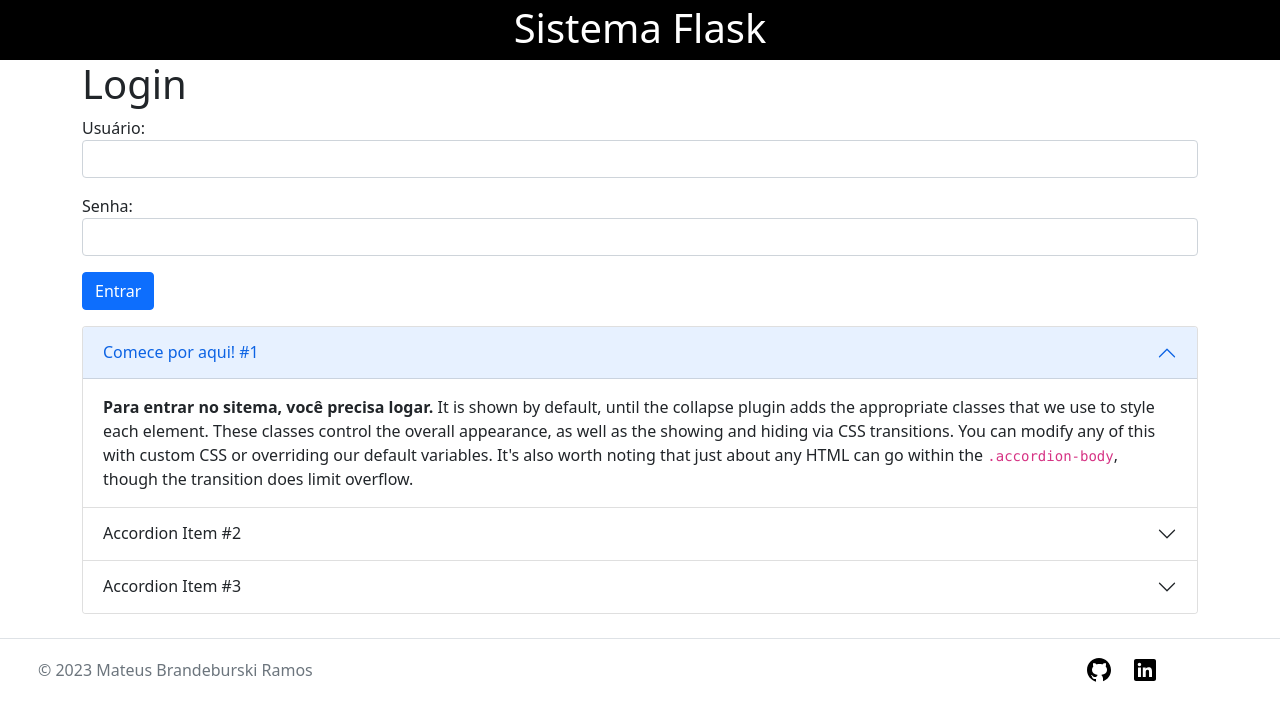
After one commit to MateusBrandeburski/web_service_flask, a Flask app: template templates/login/login.html in a window 1280 px wide. The commit adds this page. Shown: the top 721 px of the page. Run offline with Flask 2, Linux system fonts and the light colour scheme; the template is opened without the code that fills it, so the values that code supplies are empty; some libraries are stand-ins or nearby versions.

Commit message:
modificações variadas uma pasta chamada blueprints e dentro dela todos os blueprints. uma pagina de login inicial. Full bootstrap na página de login.

```diff
--- a/app.py
+++ b/app.py
@@ -1,7 +1,8 @@
 from flask import Flask
-from blueprint_calculadora_grafica.calculaora_grafica import calculadora_grafica
+from blueprints.calculadora_grafica.calculaora_grafica import calculadora_grafica
 from blueprint_calculadora_query.calculadora_query import calcularora_query
 from blueprint_livros.livros import livros
+from blueprints.login.login import login
 
 app = Flask(__name__)
 app.secret_key = ['mateus']
@@ -9,6 +10,7 @@ app.secret_key = ['mateus']
 app.register_blueprint(calculadora_grafica)
 app.register_blueprint(calcularora_query)
 app.register_blueprint(livros)
+app.register_blueprint(login)
 
 
 if __name__ == '__main__':
--- a/blueprint_livros/livros.py
+++ b/blueprint_livros/livros.py
@@ -1,7 +1,7 @@
 from flask import Blueprint, render_template, request, redirect, session, flash
 
+
 livros = Blueprint('livros', __name__, template_folder='livros')
-
 
 
 class Livro:
@@ -21,20 +21,27 @@ livro7 = Livro('Olavo de Carvalho', '74185296335', 'Negativo')
 lista = [livro1, livro2, livro3, livro4, livro5, livro6, livro7]
 
 
-@livros.route('/lista')
-def index():
-    return render_template('livros/lista_dados.html', livros=lista)
+# @livros.route('/lista')
+# def index():
+#     if 'usuario_logado' not in session or session['usuario_logado'] == None:
+#         return redirect('/login')
+
+#     return render_template('livros/lista_dados.html', livros=lista)
 
 
 
 @livros.route('/novo')
 def renderiza_formulario():
+    if 'usuario_logado' not in session or session['usuario_logado'] == None:
+        return redirect('/login')
+
     return render_template('livros/cadastro_dados.html', titulo='Atena')
 
 
 
 @livros.route('/criar', methods=['POST'])
 def pega_dados_do_formulario():
+
 
     nome = request.form['nome']
     autor = request.form['categoria']
@@ -46,18 +53,26 @@ def pega_dados_do_formulario():
 
 
 
-@livros.route('/login')
-def login():
-    return render_template('livros/login.html')
+# @livros.route('/login')
+# def login():
+#     return render_template('livros/login.html')
 
 
 
-@livros.route('/autenticar', methods=['POST'])
-def autenticar():
-    if 'developer' in request.form['senha']:
-        session['usuario_logado'] = request.form['usuario']
-        flash('Usuário ' + session['usuario_logado'] + ' logado com sucesso') #mensagem rápida e única
-        return redirect('/novo')
-    else:
-        flash('Usuário Não Logado')
-        return redirect('/login')
+# @livros.route('/autenticar', methods=['POST'])
+# def autenticar():
+#     if 'developer' in request.form['senha']:
+#         session['usuario_logado'] = request.form['usuario']
+#         flash('Usuário ' + session['usuario_logado'] + ' logado com sucesso') #mensagem rápida e única
+#         return redirect('/lista')
+#     else:
+#         flash('Username ou password inválidos')
+#         return redirect('/login')
+
+
+
+@livros.route('/logout')
+def logout():
+    session['usuario_logado'] = None
+    flash('Logout efetuado com sucesso')
+    return redirect('/login')
--- a/templates/calculadora_grafica/calculadora_de_pitagoras.html
+++ b/templates/calculadora_grafica/calculadora_de_pitagoras.html
@@ -3,7 +3,7 @@
 <head>
     <meta charset="UTF-8">
     <meta http-equiv="X-UA-Compatible" content="IE=edge">
-    <meta name="viewport" content="width=device-width, initial-scale=1.0">
+    <meta name="viewport" content="width=device-width, initial-scale=1">
     <!-- para visualizar no flask -->
     <link rel="stylesheet" href="/static/styles.css">
     <!-- para poder ver com uma extensão do vscode -->
@@ -27,7 +27,7 @@
         </nav>
     </header>
     <div class="linha_grafica_do_titulo"></div>
-    <div class="titulo">
+    <div class="titulo" style="max-width: 100%; height: auto;">
         <img src="/static/image/Logos - Projetos.png" alt="">
     </div>
     <div class="fundo_formulario">
--- /dev/null
+++ b/templates/login/login.html
@@ -0,0 +1,90 @@
+<!DOCTYPE html>
+<html>
+  <head>
+    <meta charset="utf-8">
+    <meta name="viewport" content="width=device-width, initial-scale=1">
+    <title>Atena</title>
+    <script src="https://cdn.jsdelivr.net/npm/bootstrap@5.3.0-alpha1/dist/js/bootstrap.bundle.min.js"></script>
+    <link rel="stylesheet" href="{{ url_for('static', filename='bootstrap.css') }}">
+  </head>
+  <body>
+    <header>
+        <!-- Jumbotron -->
+        <div class="p-1 text-center bg-black">
+          <h1 class="mb-1 text-white">Sistema Flask</h1>
+        </div>
+        <!-- Jumbotron -->
+      </header>
+    <div class="container">
+      {% with messages = get_flashed_messages() %}
+            {% if messages %}
+                <ul id="messages" class="list-unstyled">
+                {% for message in messages %}
+                    <li class="alert alert-success">{{ message }}</li>
+                {% endfor %}
+                </ul>
+            {% endif %}
+        {% endwith %}
+        <h1>Login</h1>
+        <form method="post" action="/autenticar">
+            <p><label>Usuário:</label> <input class="form-control" type="text" name="usuario" required></p>
+            <p><label>Senha:</label> <input class="form-control" type="password" name="senha" required></p>
+            <p><button class="btn btn-primary" type="submit">Entrar</button></p>
+        </form>
+        <div class="accordion" id="accordionExample">
+            <div class="accordion-item">
+              <h2 class="accordion-header" id="headingOne">
+                <button class="accordion-button" type="button" data-bs-toggle="collapse" data-bs-target="#collapseOne" aria-expanded="true" aria-controls="collapseOne">
+                  Comece por aqui! #1
+                </button>
+              </h2>
+              <div id="collapseOne" class="accordion-collapse collapse show" aria-labelledby="headingOne" data-bs-parent="#accordionExample">
+                <div class="accordion-body">
+                  <strong>Para entrar no sitema, você precisa logar.</strong> It is shown by default, until the collapse plugin adds the appropriate classes that we use to style each element. These classes control the overall appearance, as well as the showing and hiding via CSS transitions. You can modify any of this with custom CSS or overriding our default variables. It's also worth noting that just about any HTML can go within the <code>.accordion-body</code>, though the transition does limit overflow.
+                </div>
+              </div>
+            </div>
+            <div class="accordion-item">
+              <h2 class="accordion-header" id="headingTwo">
+                <button class="accordion-button collapsed" type="button" data-bs-toggle="collapse" data-bs-target="#collapseTwo" aria-expanded="false" aria-controls="collapseTwo">
+                  Accordion Item #2
+                </button>
+              </h2>
+              <div id="collapseTwo" class="accordion-collapse collapse" aria-labelledby="headingTwo" data-bs-parent="#accordionExample">
+                <div class="accordion-body">
+                  <strong>This is the second item's accordion body.</strong> It is hidden by default, until the collapse plugin adds the appropriate classes that we use to style each element. These classes control the overall appearance, as well as the showing and hiding via CSS transitions. You can modify any of this with custom CSS or overriding our default variables. It's also worth noting that just about any HTML can go within the <code>.accordion-body</code>, though the transition does limit overflow.
+                </div>
+              </div>
+            </div>
+            <div class="accordion-item">
+              <h2 class="accordion-header" id="headingThree">
+                <button class="accordion-button collapsed" type="button" data-bs-toggle="collapse" data-bs-target="#collapseThree" aria-expanded="false" aria-controls="collapseThree">
+                  Accordion Item #3
+                </button>
+              </h2>
+              <div id="collapseThree" class="accordion-collapse collapse" aria-labelledby="headingThree" data-bs-parent="#accordionExample">
+                <div class="accordion-body">
+                  <strong>This is the third item's accordion body.</strong> It is hidden by default, until the collapse plugin adds the appropriate classes that we use to style each element. These classes control the overall appearance, as well as the showing and hiding via CSS transitions. You can modify any of this with custom CSS or overriding our default variables. It's also worth noting that just about any HTML can go within the <code>.accordion-body</code>, though the transition does limit overflow.
+                </div>
+              </div>
+            </div>
+          </div>
+    </div>
+        <footer class="d-flex flex-wrap justify-content-between align-items-center py-3 my-4 border-top">
+    <div class="col-md-4 d-flex align-items-center">
+      <a href="/" class="mb-3 me-2 mb-md-0 text-muted text-decoration-none lh-1">
+        <svg class="bi" width="30" height="24"><use xlink:href="#bootstrap"></use></svg>
+      </a>
+      <span class="mb-3 mb-md-0 text-muted"><font style="vertical-align: inherit;"><font style="vertical-align: inherit;">© 2023 Mateus Brandeburski Ramos</font></font></span>
+    </div>
+
+    <ul class="nav col-md-4 justify-content-end list-unstyled d-flex">
+      <li class="ms-3"><a class="text-muted" href="#"><svg xmlns="http://www.w3.org/2000/svg"  viewBox="0 0 30 30" width="30px" height="30px">    <path d="M15,3C8.373,3,3,8.373,3,15c0,5.623,3.872,10.328,9.092,11.63C12.036,26.468,12,26.28,12,26.047v-2.051 c-0.487,0-1.303,0-1.508,0c-0.821,0-1.551-0.353-1.905-1.009c-0.393-0.729-0.461-1.844-1.435-2.526 c-0.289-0.227-0.069-0.486,0.264-0.451c0.615,0.174,1.125,0.596,1.605,1.222c0.478,0.627,0.703,0.769,1.596,0.769 c0.433,0,1.081-0.025,1.691-0.121c0.328-0.833,0.895-1.6,1.588-1.962c-3.996-0.411-5.903-2.399-5.903-5.098 c0-1.162,0.495-2.286,1.336-3.233C9.053,10.647,8.706,8.73,9.435,8c1.798,0,2.885,1.166,3.146,1.481C13.477,9.174,14.461,9,15.495,9 c1.036,0,2.024,0.174,2.922,0.483C18.675,9.17,19.763,8,21.565,8c0.732,0.731,0.381,2.656,0.102,3.594 c0.836,0.945,1.328,2.066,1.328,3.226c0,2.697-1.904,4.684-5.894,5.097C18.199,20.49,19,22.1,19,23.313v2.734 c0,0.104-0.023,0.179-0.035,0.268C23.641,24.676,27,20.236,27,15C27,8.373,21.627,3,15,3z"/><use xlink:href=""></use></svg></a></li>
+      <li class="ms-3"><a class="text-muted" href="https://www.linkedin.com/in/mateus-brandeburski-001ba7202/"><svg xmlns="http://www.w3.org/2000/svg"  viewBox="0 0 30 30" width="30px" height="30px">    <path d="M24,4H6C4.895,4,4,4.895,4,6v18c0,1.105,0.895,2,2,2h18c1.105,0,2-0.895,2-2V6C26,4.895,25.105,4,24,4z M10.954,22h-2.95 v-9.492h2.95V22z M9.449,11.151c-0.951,0-1.72-0.771-1.72-1.72c0-0.949,0.77-1.719,1.72-1.719c0.948,0,1.719,0.771,1.719,1.719 C11.168,10.38,10.397,11.151,9.449,11.151z M22.004,22h-2.948v-4.616c0-1.101-0.02-2.517-1.533-2.517 c-1.535,0-1.771,1.199-1.771,2.437V22h-2.948v-9.492h2.83v1.297h0.04c0.394-0.746,1.356-1.533,2.791-1.533 c2.987,0,3.539,1.966,3.539,4.522V22z"/><use xlink:href="#linkdin"></use></svg></a></li>
+      <li class="ms-3"><a class="text-muted" href="#"><svg class="bi" width="24" height="24"><use xlink:href="#facebook"></use></svg></a></li>
+      <li class="ms-3"><a class="text-muted" href="#"><svg class="bi" width="24" height="24"><use xlink:href="#facebook"></use></svg></a></li>
+      <li class="ms-3"><a class="text-muted" href="#"><svg class="bi" width="24" height="24"><use xlink:href="#facebook"></use></svg></a></li>
+    </ul>
+
+  </footer>
+</body>
```
Also changed, not shown: blueprints/login/login.py (added, +24 -0 lines), static/styles.css (+37 -0 lines), blueprint_calculadora_grafica/__init__.py (deleted), blueprints/calculadora_grafica/calculaora_grafica.py (renamed from blueprint_calculadora_grafica/calculaora_grafica.py), classes/envia_gmail.py (line endings or trailing spaces), static/image/icons8-github.svg (added), static/image/icons8-linkedin.svg (added), static/image/kisspng-computer-icons-github-github-logo-save-icon-format-5ab0fad1349631 (1).png (added), static/image/logo_navbar.gif (added), static/image/logo_navbar.png (added), 1 other file.
